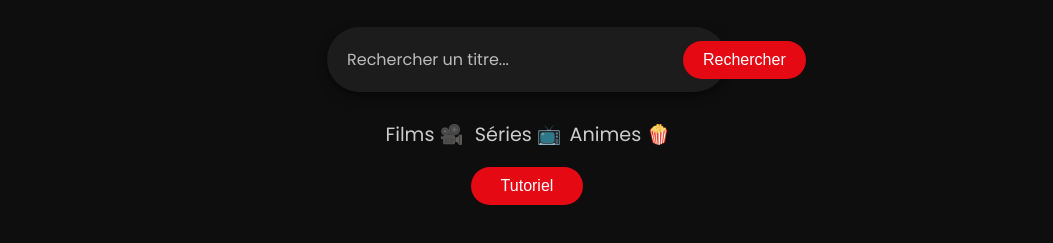
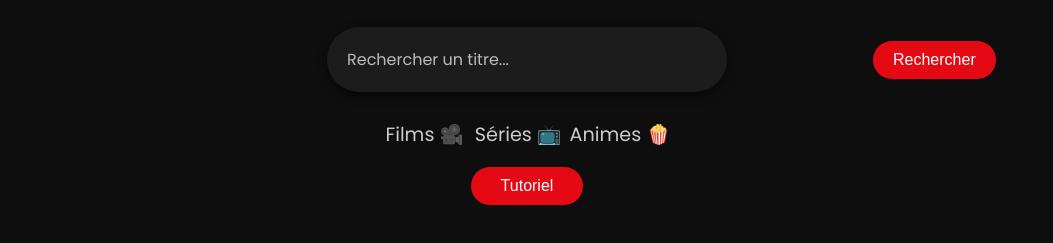
Before and after one commit to Crimson-streaming/caca, a plain HTML site: page index.html in a window 1280 px wide. Shown: the part 417-660 px from the top of the page, without its empty margins (113-1166 px from the left). Drawn offline with Linux system fonts and the light colour scheme.

Commit message:
Update a-styles.css

```diff
--- a/Acceuil/a-styles.css
+++ b/Acceuil/a-styles.css
@@ -97,7 +97,7 @@ body {
     cursor: pointer;
     transition: background-color 0.3s, transform 0.3s;
     flex-shrink: 0; /* Empêche le bouton de rétrécir */
-    margin-left: 10px; /* Petit espace entre l'input et le bouton */
+    margin-left: 200px; /* Petit espace entre l'input et le bouton */
 }
 
 /* Effet au survol du bouton */
```
